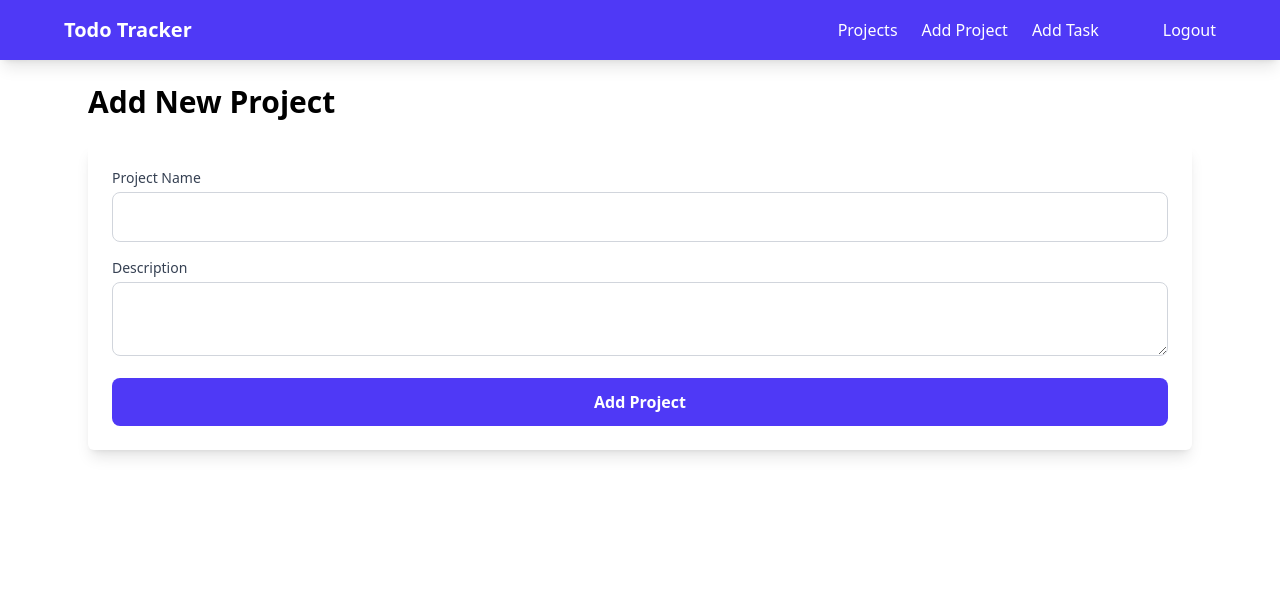
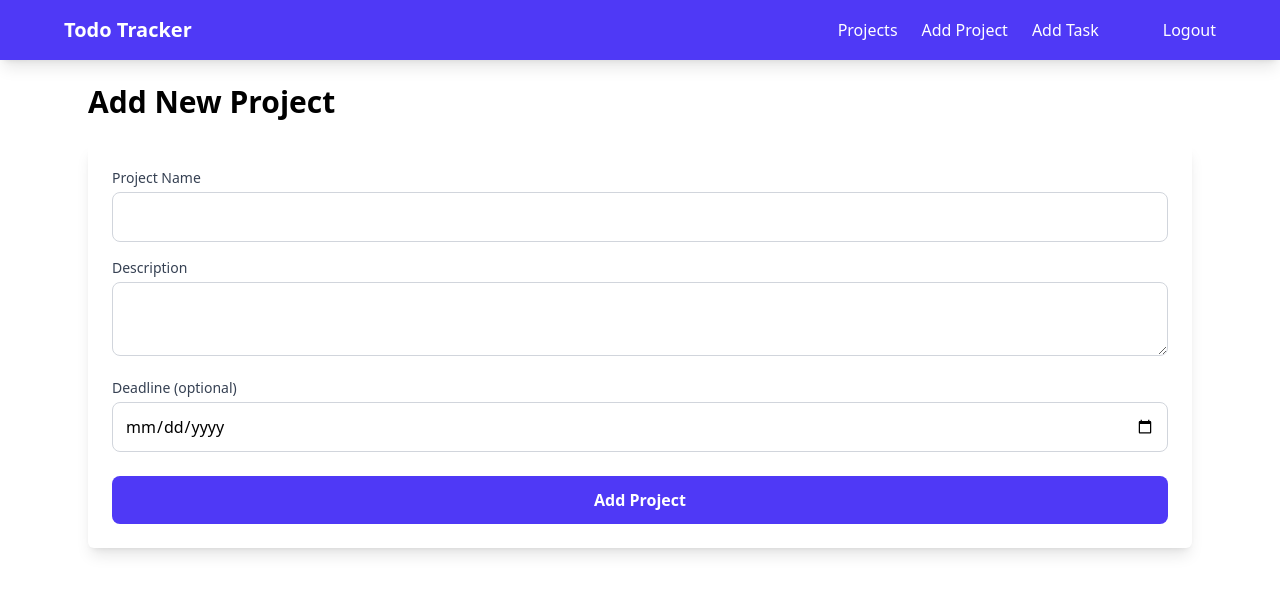
Before and after one commit to Ammar942/TodoTracker, a Vue app in the folder client-side/project-tracker/: page /add-project in a window 1280 px wide. Shown: the top 594 px of the page. Built offline with nearby package versions, Linux system fonts and the light colour scheme; sample sign-in values are in the browser's storage.

Commit message:
feat : add deadline field for project

```diff
--- a/client-side/project-tracker/src/views/AddprojectView.vue
+++ b/client-side/project-tracker/src/views/AddprojectView.vue
@@ -1,4 +1,4 @@
-<template>
+<!-- <template>
   <div>
     <div class="max-w-6xl mx-auto p-6">
       <h2 class="text-3xl font-semibold mb-6">Add New Project</h2>
@@ -45,6 +45,67 @@
       </form>
     </div>
   </div>
+</template> -->
+<template>
+  <div>
+    <div class="max-w-6xl mx-auto p-6">
+      <h2 class="text-3xl font-semibold mb-6">Add New Project</h2>
+      <form
+        @submit.prevent="handleSubmit"
+        class="bg-white p-6 rounded-md shadow-lg"
+      >
+        <div class="mb-4">
+          <label for="name" class="block text-sm font-medium text-gray-700"
+            >Project Name</label
+          >
+          <input
+            type="text"
+            id="name"
+            v-model="project.name"
+            required
+            class="w-full p-3 mt-1 border border-gray-300 rounded-lg focus:outline-none focus:ring-2 focus:ring-indigo-500"
+          />
+          <div v-if="message">
+            <p class="text-red-500 text-sm mt-2">{{ message }}</p>
+          </div>
+        </div>
+
+        <div class="mb-4">
+          <label
+            for="description"
+            class="block text-sm font-medium text-gray-700"
+            >Description</label
+          >
+          <textarea
+            id="description"
+            v-model="project.description"
+            required
+            class="w-full p-3 mt-1 border border-gray-300 rounded-lg focus:outline-none focus:ring-2 focus:ring-indigo-500"
+          ></textarea>
+        </div>
+
+        <!-- Optional Deadline Field -->
+        <div class="mb-6">
+          <label for="deadline" class="block text-sm font-medium text-gray-700"
+            >Deadline (optional)</label
+          >
+          <input
+            type="date"
+            id="deadline"
+            v-model="project.deadline"
+            class="w-full p-3 mt-1 border border-gray-300 rounded-lg focus:outline-none focus:ring-2 focus:ring-indigo-500"
+          />
+        </div>
+
+        <button
+          type="submit"
+          class="w-full p-3 bg-indigo-600 text-white font-semibold rounded-lg hover:bg-indigo-700 focus:outline-none focus:ring-2 focus:ring-indigo-500"
+        >
+          Add Project
+        </button>
+      </form>
+    </div>
+  </div>
 </template>
 
 <script setup>
@@ -57,6 +118,7 @@ if (!token) {
 const project = ref({
   name: "",
   description: "",
+  deadline: "",
 });
 const message = ref("");
 const router = useRouter();
```
